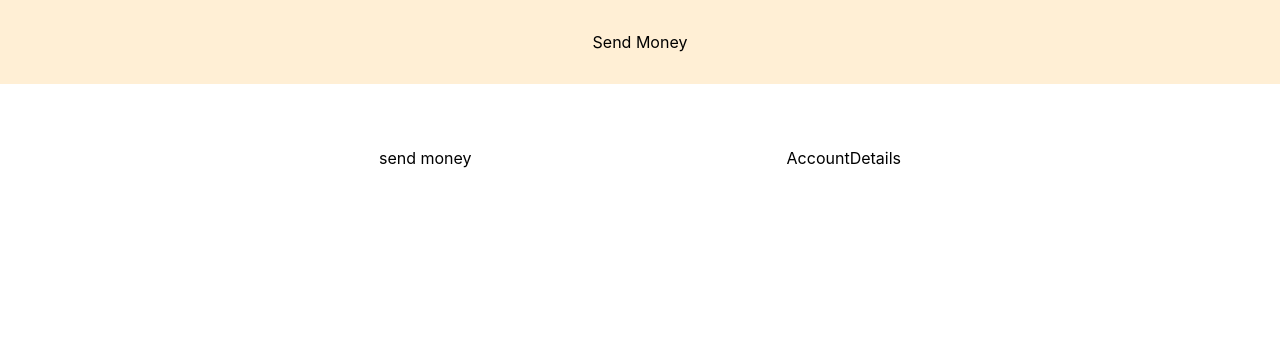
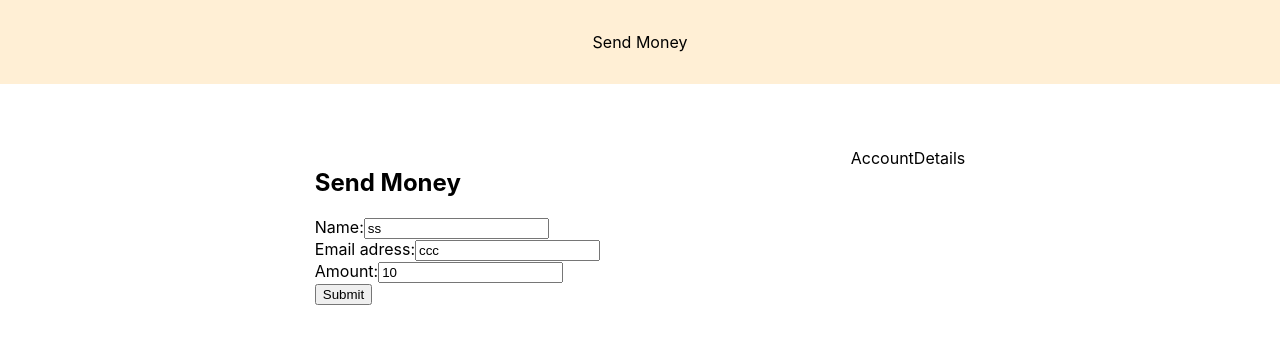
Before and after one commit to rafalmiler77/money-challenge, a React (Create React App) app: page / in a window 1280 px wide. Shown: the top 344 px of the page. Built offline with nearby package versions, Linux system fonts and the light colour scheme.

Commit message:
inputs implemented

```diff
--- a/package.json
+++ b/package.json
@@ -5,6 +5,7 @@
   "dependencies": {
     "react": "^16.9.0",
     "react-dom": "^16.9.0",
+    "react-redux": "^7.1.1",
     "react-scripts": "3.1.1",
     "styled-components": "^4.3.2"
   },
--- a/src/components/SendMoney.js
+++ b/src/components/SendMoney.js
@@ -1,8 +1,58 @@
 import React from 'react';
 
 const SendMoney = props => {
+
+  const handleChange = (event) => {
+    const name = event.target.name;
+    const value = event.target.value;
+    props.onHandleChange(name, value)
+  }
+
+  const handleSubmit = (event) => {
+    event.preventDefault();
+    props.onSubmit();
+  }
   return (
-    <div>send money</div>
+    <section>
+      <h2>Send Money</h2>
+      <form onSubmit={handleSubmit}>
+
+        <div className="subsection">
+          <label>
+            Name:
+          </label>
+          <input
+            name="senderName"
+            type="text"
+            value={props.senderName}
+            onChange={handleChange}
+          />
+        </div>
+
+        <div className="subsection">
+          <label>
+            Email adress:
+          </label>
+          <input
+            name="email"
+            type="text"
+            value={props.email}
+            onChange={handleChange} />
+        </div>
+
+        <div className="subsection">
+          <label>
+            Amount:
+          </label>
+          <input
+            name="amount"
+            type="text"
+            value={props.amount}
+            onChange={handleChange} />
+        </div>
+        <button className="submit-button" type="submit" value="Submit">Submit</button>
+      </form>
+    </section>
   )
 }
 
--- a/src/components/SendMoneyContainer.js
+++ b/src/components/SendMoneyContainer.js
@@ -1,10 +1,37 @@
 import React from 'react';
 import SendMoney from './SendMoney';
 
-const SendMoneyContainer = props => {
-  return (
-    <SendMoney />
-  )
+class SendMoneyContainer extends React.Component {
+  constructor(props) {
+    super(props);
+    this.state = {
+      senderName: 'ss',
+      email: 'ccc',
+      amount: 10,
+    };
+  }
+
+  changeInput = (name, value) => {
+    this.setState({
+      [name]: value
+    });
+  }
+  onSubmit = () => {
+    console.log('state', this.state)
+  }
+
+  render() {
+    const childProps = {
+      senderName: this.state.senderName,
+      email: this.state.email,
+      amount: this.state.amount,
+      onHandleChange: this.changeInput,
+      onSubmit: this.onSubmit,
+    }
+    return (
+      <SendMoney {...childProps} />
+    )
+  }
 }
 
 export default SendMoneyContainer;
```
Also changed, not shown: .eslintrc.js (added), 1 other file (tests, documents, lock files or other folders).
